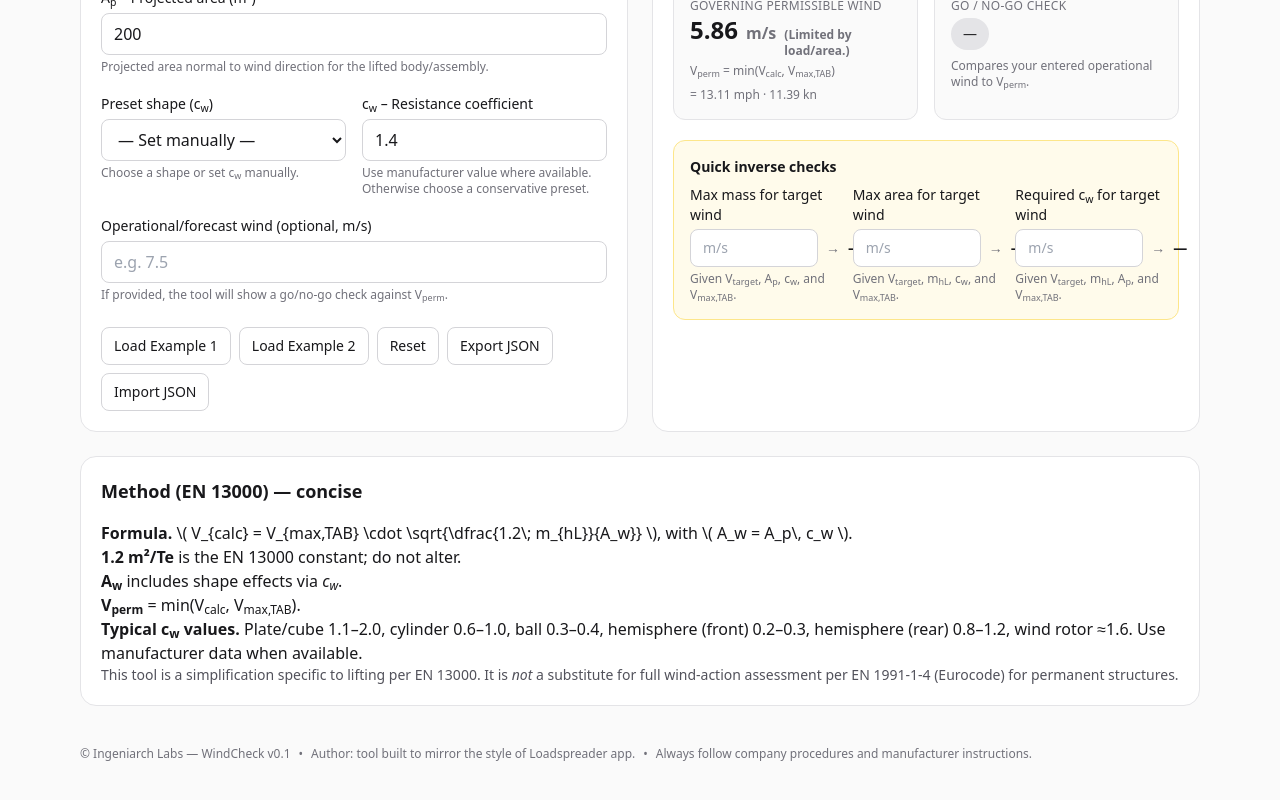
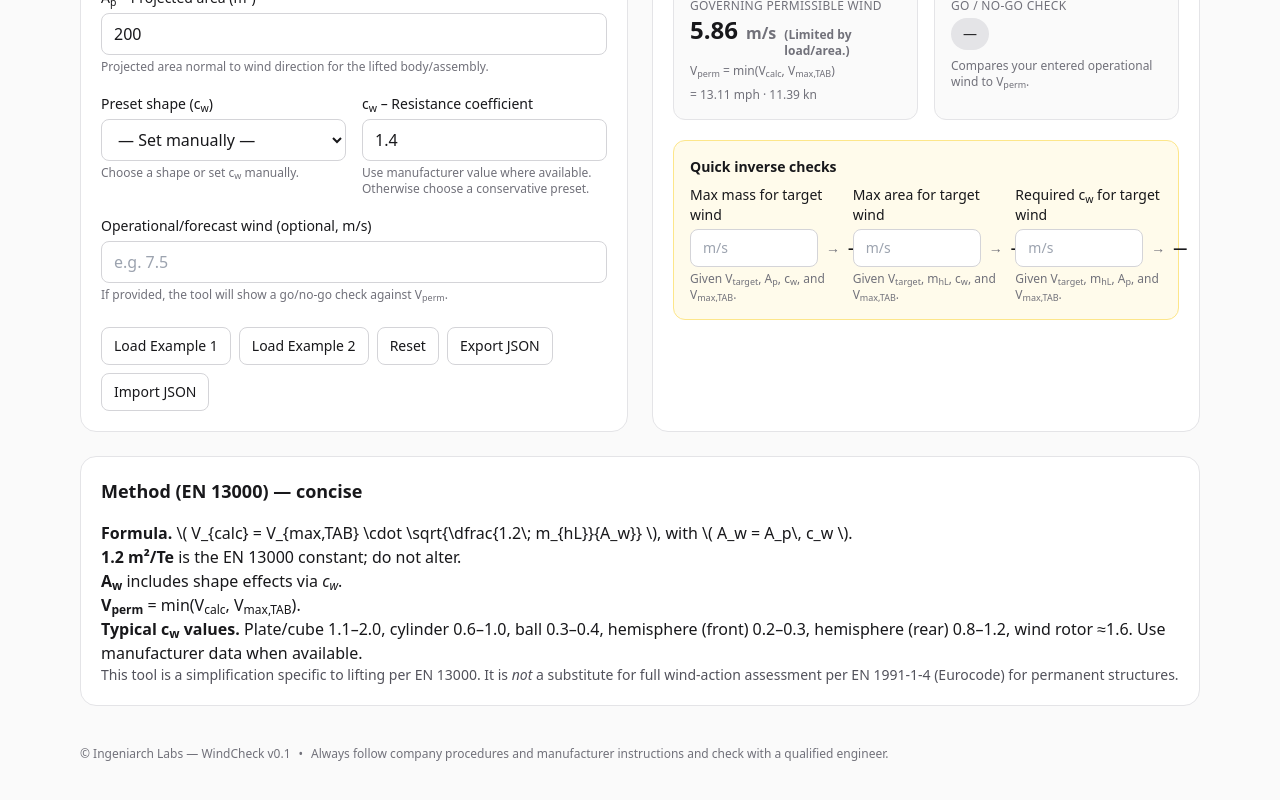
Before and after one commit to Bretwalda98/Wind_Speed_Check_Tool_En13000, a plain HTML site: page index.html in a window 1280 px wide. Shown: the part 403-1203 px from the top of the page. Drawn offline with nearby package versions, Linux system fonts and the light colour scheme.

Commit message:
Update index.html

```diff
--- a/index.html
+++ b/index.html
@@ -200,9 +200,7 @@
         <div class="flex flex-wrap items-center gap-2">
           <span>© Ingeniarch Labs — WindCheck v0.1</span>
           <span class="hidden md:inline">•</span>
-          <span>Author: tool built to mirror the style of Loadspreader app.</span>
-          <span class="hidden md:inline">•</span>
-          <span>Always follow company procedures and manufacturer instructions.</span>
+          <span>Always follow company procedures and manufacturer instructions and check with a qualified engineer.</span>
         </div>
       </footer>
     </main>
```
